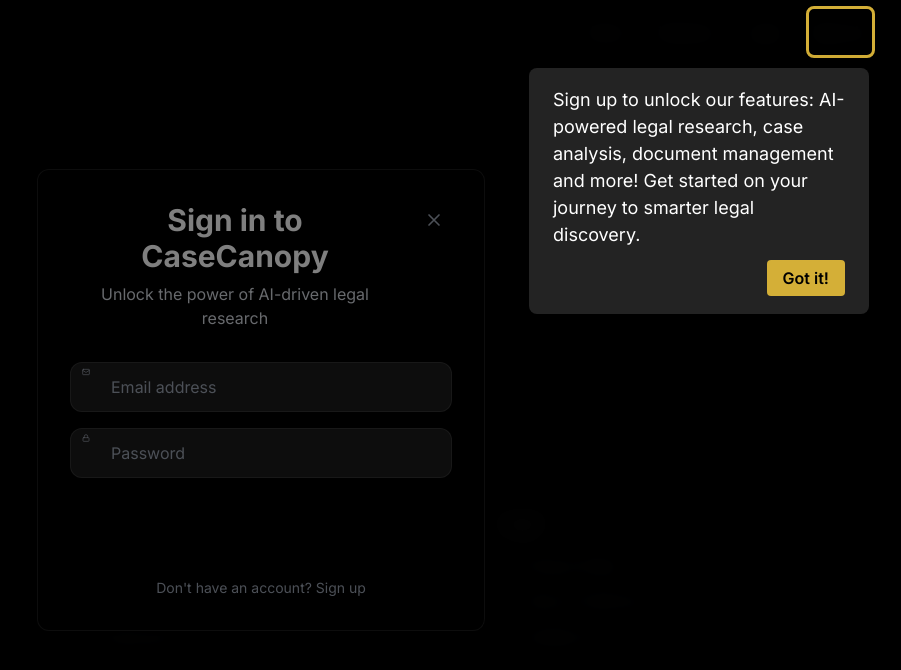
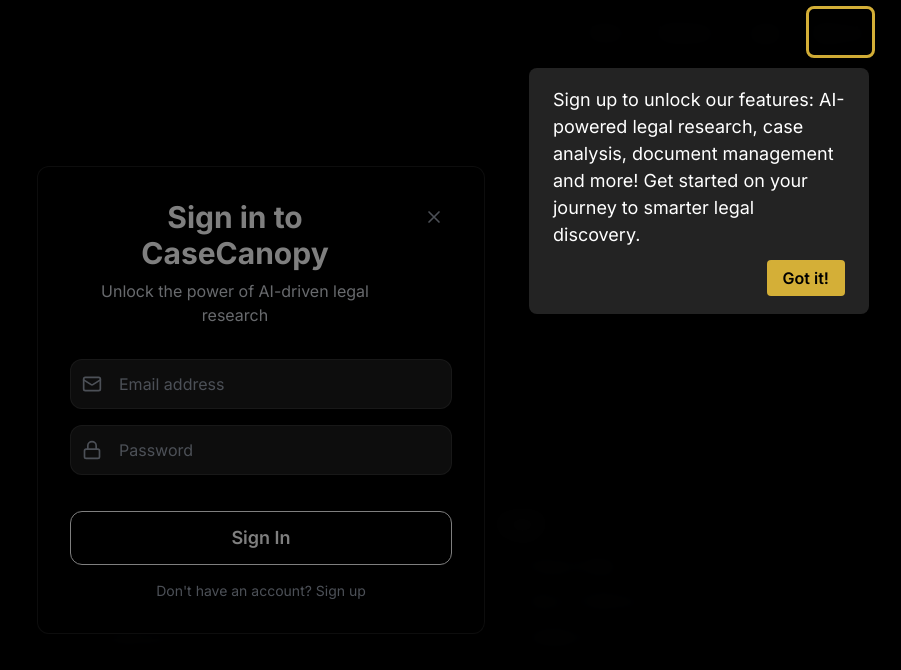
Before and after one commit to khushiiagrawal/CaseCanopy, a Next.js app in the folder frontend/: page /login in a window 1280 px wide. Shown: the top 670 px of the page, without its empty margins (379-1280 px from the left). Built offline with nearby package versions, Linux system fonts and the light colour scheme.

Commit message:
updated the ui
Signed-off-by: Khushi Agrawal <149886195+khushiiagrawal@users.noreply.github.com>

```diff
--- a/frontend/src/components/AuthForm.tsx
+++ b/frontend/src/components/AuthForm.tsx
@@ -135,9 +135,9 @@ export default function AuthForm({ mode, onClose, onSuccess }: AuthFormProps) {
   return (
     <>
       <div className="fixed inset-0 flex items-center justify-center bg-black/90 backdrop-blur-md z-50">
-        <div className="w-full max-w-md mx-4">
-          <div className="bg-black/80 border border-white/10 rounded-xl shadow-2xl overflow-hidden backdrop-blur-lg">
-            <div className="p-8">
+        <div className="w-full max-w-md mx-2 sm:mx-4">
+          <div className="bg-black/80 border border-white/10 rounded-xl shadow-2xl overflow-hidden backdrop-blur-lg max-h-[90vh] flex flex-col">
+            <div className="p-4 sm:p-8 overflow-y-auto flex-1">
               <div className="flex justify-between items-start mb-8">
                 <div className="text-center flex-1">
                   <h2 className="text-3xl font-bold text-white">
@@ -162,16 +162,16 @@ export default function AuthForm({ mode, onClose, onSuccess }: AuthFormProps) {
                 </button>
               </div>
 
-              <form onSubmit={handleSubmit} className="space-y-5">
+              <form onSubmit={handleSubmit} className="flex flex-col gap-5">
                 {mode === "signup" && (
                   <>
-                    <div className="grid grid-cols-2 gap-4 max-w-md mx-auto">
+                    <div className="grid grid-cols-2 gap-3 sm:gap-4 max-w-md mx-auto">
                       {roles.map((role) => (
                         <button
                           key={role.id}
                           type="button"
                           onClick={() => setSelectedRole(role.id as UserRole)}
-                          className={`relative rounded-xl border p-4 flex flex-col items-center space-y-3 focus:outline-none transition-all duration-200 cursor-pointer ${
+                          className={`relative rounded-xl border p-4 flex flex-col items-center space-y-3 focus:outline-none transition-all duration-200 cursor-pointer w-full text-center ${
                             selectedRole === role.id
                               ? "border-legal-gold bg-legal-gold/10"
                               : "border-white/10 bg-white/5 hover:bg-white/10"
@@ -200,110 +200,89 @@ export default function AuthForm({ mode, onClose, onSuccess }: AuthFormProps) {
                       ))}
                     </div>
 
-                    <div>
+                    <div className="relative flex flex-col">
                       <label htmlFor="name" className="sr-only">Name</label>
-                      <div className="relative">
-                        <User className="absolute inset-y-0 left-0 pl-3 h-5 w-5 text-gray-400" />
+                      <User className="absolute left-3 top-1/2 -translate-y-1/2 h-5 w-5 text-gray-400 pointer-events-none" />
                       <input
                         id="name"
                         name="name"
                         type="text"
                         required
                         placeholder="Full name"
-                          className="appearance-none bg-white/10 relative block w-full px-3 py-3 pl-10 border border-white/10 placeholder-gray-400 text-white rounded-xl focus:outline-none focus:ring-legal-gold/50 focus:border-legal-gold transition-colors duration-200"
+                        className="appearance-none bg-white/10 block w-full px-3 py-3 pl-12 border border-white/10 placeholder-gray-400 text-white rounded-xl focus:outline-none focus:ring-legal-gold/50 focus:border-legal-gold transition-colors duration-200"
                         value={(formData as SignupCredentials).name}
                         onChange={handleChange}
                       />
                     </div>
-                    </div>
 
-                    <div>
+                    <div className="relative flex flex-col">
                       <label htmlFor="phone" className="sr-only">Phone Number</label>
-                      <div className="relative">
-                        <Phone className="absolute inset-y-0 left-0 pl-3 h-5 w-5 text-gray-400" />
+                      <Phone className="absolute left-3 top-1/2 -translate-y-1/2 h-5 w-5 text-gray-400 pointer-events-none" />
                       <input
                         id="phone"
                         name="phone"
                         type="tel"
                         required
                         placeholder="Phone Number"
-                          className="appearance-none relative block w-full px-3 py-2 pl-10 border border-white/10 placeholder-gray-400 text-white rounded-xl bg-white/10 focus:outline-none focus:ring-legal-gold/50 focus:border-legal-gold transition-colors duration-200"
+                        className="appearance-none block w-full px-3 py-3 pl-12 border border-white/10 placeholder-gray-400 text-white rounded-xl bg-white/10 focus:outline-none focus:ring-legal-gold/50 focus:border-legal-gold transition-colors duration-200"
                         value={(formData as SignupCredentials).phone}
                         onChange={handleChange}
                       />
                     </div>
-                    </div>
 
-                    <div>
+                    <div className="relative flex flex-col">
                       <label htmlFor="address" className="sr-only">Address</label>
-                      <div className="relative">
-                        <MapPin className="absolute inset-y-0 left-0 pl-3 h-5 w-5 text-gray-400" />
+                      <MapPin className="absolute left-3 top-1/2 -translate-y-1/2 h-5 w-5 text-gray-400 pointer-events-none" />
                       <input
                         id="address"
                         name="address"
                         type="text"
                         required
                         placeholder="Address"
-                          className="appearance-none relative block w-full px-3 py-2 pl-10 border border-white/10 placeholder-gray-400 text-white rounded-xl bg-white/10 focus:outline-none focus:ring-legal-gold/50 focus:border-legal-gold transition-colors duration-200"
+                        className="appearance-none block w-full px-3 py-3 pl-12 border border-white/10 placeholder-gray-400 text-white rounded-xl bg-white/10 focus:outline-none focus:ring-legal-gold/50 focus:border-legal-gold transition-colors duration-200"
                         value={(formData as SignupCredentials).address}
                         onChange={handleChange}
                       />
                     </div>
-                    </div>
-
-                    {selectedRole === "legal" && (
-                      <div>
-                        <label htmlFor="file" className="block text-sm font-medium text-white mb-1">Upload Verification Document</label>
-                        <input
-                          id="file"
-                          name="file"
-                          type="file"
-                          accept=".pdf,.jpg,.jpeg,.png"
-                          required
-                          className="block w-full text-sm text-gray-300 bg-black/20 rounded-lg border border-white/10 cursor-pointer focus:outline-none"
-                          onChange={(e) => setFile(e.target.files?.[0] || null)}
-                        />
-                      </div>
-                    )}
                   </>
                 )}
 
-                <div className="space-y-4">
-                  <div className="relative">
-                    <Mail className="absolute inset-y-0 left-0 pl-3 h-5 w-5 text-gray-400" />
+                <div className="flex flex-col gap-4">
+                  <div className="relative flex flex-col">
+                    <Mail className="absolute left-3 top-1/2 -translate-y-1/2 h-5 w-5 text-gray-400 pointer-events-none" />
                     <input
                       type="email"
                       name="email"
                       required
                       placeholder="Email address"
-                      className="appearance-none relative block w-full px-3 py-3 pl-10 border border-white/10 placeholder-gray-400 text-white rounded-xl bg-white/10 focus:outline-none focus:ring-legal-gold/50 focus:border-legal-gold transition-colors duration-200"
+                      className="appearance-none block w-full px-3 py-3 pl-12 border border-white/10 placeholder-gray-400 text-white rounded-xl bg-white/10 focus:outline-none focus:ring-legal-gold/50 focus:border-legal-gold transition-colors duration-200"
                       value={formData.email}
                       onChange={handleChange}
                     />
                   </div>
 
-                  <div className="relative">
-                    <Lock className="absolute inset-y-0 left-0 pl-3 h-5 w-5 text-gray-400" />
+                  <div className="relative flex flex-col">
+                    <Lock className="absolute left-3 top-1/2 -translate-y-1/2 h-5 w-5 text-gray-400 pointer-events-none" />
                     <input
                       type="password"
                       name="password"
                       required
                       placeholder="Password"
-                      className="appearance-none relative block w-full px-3 py-3 pl-10 border border-white/10 placeholder-gray-400 text-white rounded-xl bg-white/10 focus:outline-none focus:ring-legal-gold/50 focus:border-legal-gold transition-colors duration-200"
+                      className="appearance-none block w-full px-3 py-3 pl-12 border border-white/10 placeholder-gray-400 text-white rounded-xl bg-white/10 focus:outline-none focus:ring-legal-gold/50 focus:border-legal-gold transition-colors duration-200"
                       value={formData.password}
                       onChange={handleChange}
                     />
                   </div>
 
                   {mode === "signup" && (
-                    <div className="relative">
-                      <Lock className="absolute inset-y-0 left-0 pl-3 h-5 w-5 text-gray-400" />
+                    <div className="relative flex flex-col">
+                      <Lock className="absolute left-3 top-1/2 -translate-y-1/2 h-5 w-5 text-gray-400 pointer-events-none" />
                       <input
                         type="password"
                         name="confirmPassword"
                         required
                         placeholder="Confirm Password"
-                        className="appearance-none relative block w-full px-3 py-3 pl-10 border border-white/10 placeholder-gray-400 text-white rounded-xl bg-white/10 focus:outline-none focus:ring-legal-gold/50 focus:border-legal-gold transition-colors duration-200"
+                        className="appearance-none block w-full px-3 py-3 pl-12 border border-white/10 placeholder-gray-400 text-white rounded-xl bg-white/10 focus:outline-none focus:ring-legal-gold/50 focus:border-legal-gold transition-colors duration-200"
                         value={(formData as SignupCredentials).confirmPassword}
                         onChange={handleChange}
                       />
@@ -311,11 +290,26 @@ export default function AuthForm({ mode, onClose, onSuccess }: AuthFormProps) {
                   )}
                 </div>
 
+                {mode === "signup" && selectedRole === "legal" && (
+                  <div>
+                    <label htmlFor="file" className="block text-md font-medium text-white mb-2">Upload Verification Document</label>
+                    <input
+                      id="file"
+                      name="file"
+                      type="file"
+                      accept=".pdf,.jpg,.jpeg,.png"
+                      required
+                      className="block w-full text-sm text-gray-300 bg-black/20 p-2 rounded-lg border border-white/10 cursor-pointer focus:outline-none"
+                      onChange={(e) => setFile(e.target.files?.[0] || null)}
+                    />
+                  </div>
+                )}
+
                 {error && <p className="text-sm text-red-400">{error}</p>}
 
                 <button
                   type="submit"
-                  className="w-full py-3 mt-4 font-semibold rounded-xl bg-legal-gold text-black hover:bg-yellow-500 transition-colors duration-200"
+                  className="w-full py-3 mt-4 font-semibold rounded-xl bg-legal-gold text-white border hover:text-black hover:bg-yellow-500 transition-colors duration-200 text-base sm:text-lg"
                   disabled={loading}
                 >
                   {loading
@@ -330,7 +324,7 @@ export default function AuthForm({ mode, onClose, onSuccess }: AuthFormProps) {
 
               {mode === "login" && (
                 <p className="mt-4 text-center text-sm text-gray-400">
-                  Don't have an account?{" "}
+                  Don&apos;t have an account?{" "}
                   <Link href="#" className="text-legal-gold hover:underline">
                     Sign up
                   </Link>
@@ -341,7 +335,14 @@ export default function AuthForm({ mode, onClose, onSuccess }: AuthFormProps) {
         </div>
       </div>
 
-      {showTerms && <TermsAndConditionsModal onAccept={handleTermsAccept} onClose={() => setShowTerms(false)} />}
+      {showTerms && (
+        <TermsAndConditionsModal
+          isOpen={showTerms}
+          userRole={selectedRole}
+          onAccept={handleTermsAccept}
+          onClose={() => setShowTerms(false)}
+        />
+      )}
     </>
   );
 }
--- a/frontend/src/components/GuidedTour.tsx
+++ b/frontend/src/components/GuidedTour.tsx
@@ -13,7 +13,8 @@ export default function GuidedTour() {
   const [show, setShow] = useState(false);
 
   useEffect(() => {
-    if (typeof window !== "undefined" && !localStorage.getItem("guidedTourDone")) {
+    // Always show the tour for testing
+    if (typeof window !== "undefined") {
       setShow(true);
     }
   }, []);
@@ -21,6 +22,7 @@ export default function GuidedTour() {
   useEffect(() => {
     if (!show) return;
     const el = document.querySelector(steps[0]?.selector);
+    console.log('GuidedTour: .navbar-signup element:', el);
     if (el) {
       el.scrollIntoView({ behavior: "smooth", block: "center" });
     }
@@ -104,7 +106,7 @@ export default function GuidedTour() {
       }}>
         <div style={{ fontSize: 18, marginBottom: 12 }}>{steps[0].content}</div>
         <div style={{ display: "flex", justifyContent: "flex-end", gap: 8 }}>
-          <button onClick={() => { setShow(false); localStorage.setItem("guidedTourDone", "1"); }} style={{ padding: "6px 16px", borderRadius: 4, background: "#D4AF37", color: "#000", border: "none", cursor: "pointer", fontWeight: 600 }}>Got it!</button>
+          <button onClick={() => { setShow(false); }} style={{ padding: "6px 16px", borderRadius: 4, background: "#D4AF37", color: "#000", border: "none", cursor: "pointer", fontWeight: 600 }}>Got it!</button>
         </div>
       </div>
     </div>
```
Also changed, not shown: 1 other file (tests, documents, lock files or other folders). Lines whose indentation alone changed are shown as unchanged.
